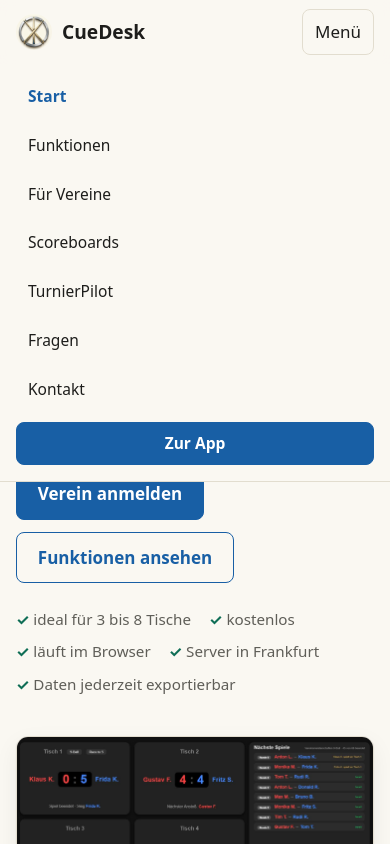
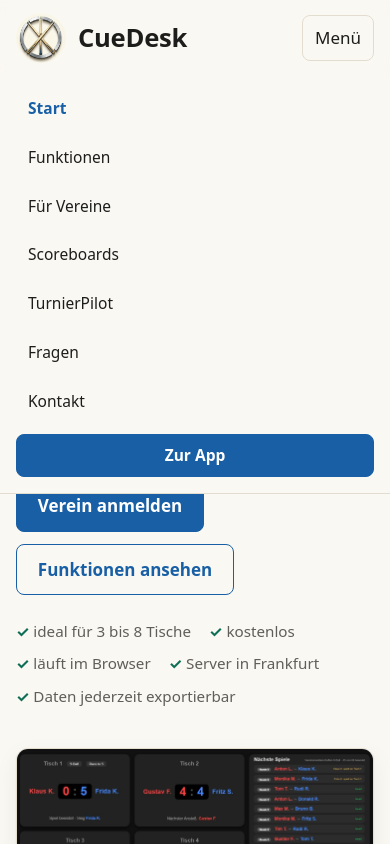
Before and after one commit to DauCoder2001/CueDesk.de, a plain HTML site: page index.html in a window 390 px wide. Both pictures are taken after a click on the button "Menü". Shown: the top 844 px of the page. Drawn offline with Linux system fonts and the light colour scheme.

Commit message:
1.7.3: Logo und Schriftzug oben links groesser
Co-Authored-By: Claude Opus 5.5 <noreply@anthropic.com>

```diff
--- a/assets/seite.js
+++ b/assets/seite.js
@@ -1,6 +1,6 @@
 // CueDesk-Website – gemeinsames Skript aller Seiten.
 // VERSION ist die einzige Stelle, an der die Versionsnummer der Website steht.
-const VERSION = "1.7.2";
+const VERSION = "1.7.3";
 
 document.querySelectorAll("[data-version]").forEach((el) => {
   el.textContent = "Version " + VERSION;
--- a/assets/stil.css
+++ b/assets/stil.css
@@ -73,10 +73,12 @@ p { margin: 0 0 1em; }
   backdrop-filter: blur(8px);
   border-bottom: 1px solid var(--rand);
 }
-.kopf .huelle { display: flex; align-items: center; gap: 16px; min-height: 64px; }
+.kopf .huelle { display: flex; align-items: center; gap: 16px; min-height: 76px; }
 
 .marke { display: flex; align-items: center; gap: 10px; text-decoration: none; color: var(--text); font-weight: 700; font-size: 1.2rem; }
 .marke img { width: 36px; height: 36px; border-radius: 50%; }
+.kopf .marke { gap: 12px; font-size: 1.6rem; letter-spacing: -.01em; }
+.kopf .marke img { width: 50px; height: 50px; }
 
 .navi { margin-left: auto; display: flex; align-items: center; gap: 4px; }
 .navi a { color: var(--text); text-decoration: none; padding: 8px 12px; border-radius: 8px; font-size: .97rem; }
@@ -93,7 +95,7 @@ p { margin: 0 0 1em; }
 @media (max-width: 1060px) {
   .menue-knopf { display: block; }
   .navi {
-    display: none; position: absolute; top: 64px; left: 0; right: 0;
+    display: none; position: absolute; top: 76px; left: 0; right: 0;
     flex-direction: column; align-items: stretch; gap: 0;
     background: var(--grund); border-bottom: 1px solid var(--rand); padding: 8px 16px 16px;
   }
```
Also changed, not shown: 1 other file.
